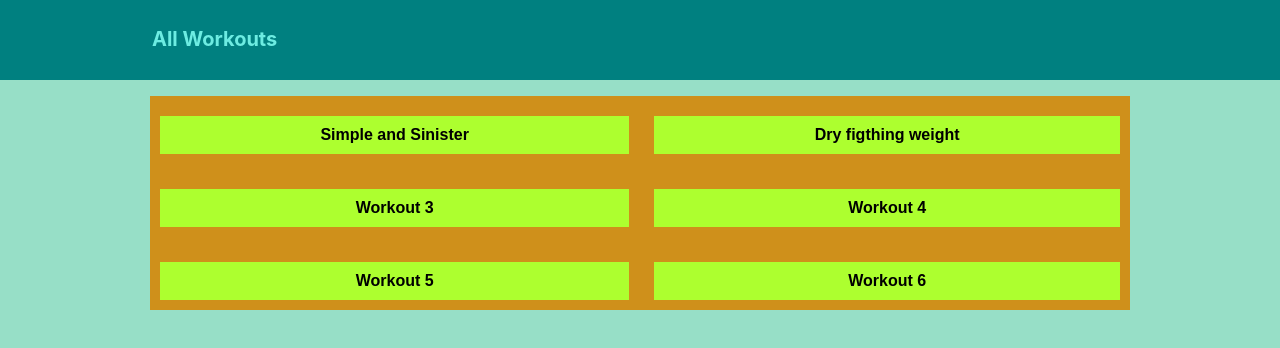
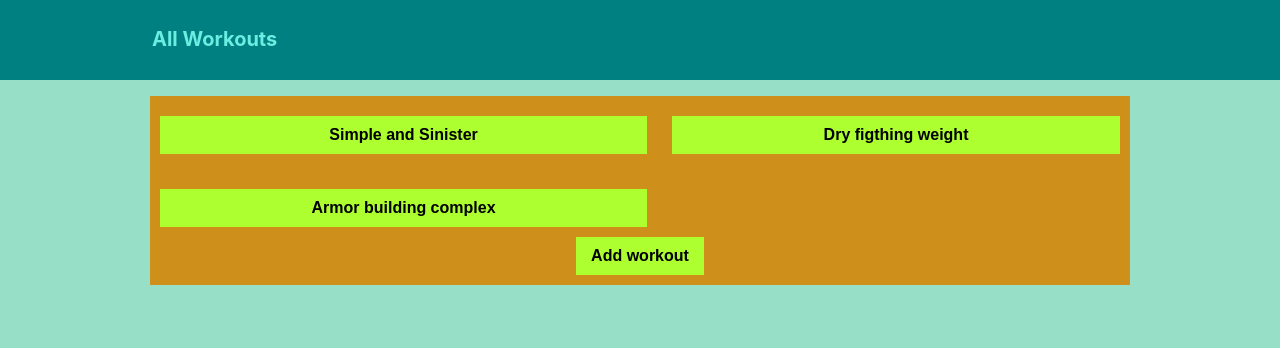
Before and after one commit to Nitsan448/WorkoutPlanner, a React (Create React App) app: page /workouts in a window 1280 px wide. Shown: the top 348 px of the page. Built offline with nearby package versions, Linux system fonts and the light colour scheme.

Commit message:
worked on workouts page

```diff
--- a/src/pages/Workouts.js
+++ b/src/pages/Workouts.js
@@ -1,11 +1,15 @@
-import React from "react";
+import React, { useState } from "react";
 import { useLocation, useNavigate } from "react-router-dom";
 import Button from "../components/UI/Button";
+import useInput from "../hooks/use-input";
 import classes from "./Workouts.module.css";
 
 function Workouts(props) {
 	const navigate = useNavigate();
 	const location = useLocation();
+
+	const workoutNameInput = useInput((value) => value.trim() === "");
+	const [addWorkoutFormIsOpen, setAddWorkoutFormIsOpen] = useState(false);
 
 	function goToWorkoutHandler(workoutIndex) {
 		navigate(`${location.pathname}/:${workoutIndex}`);
@@ -16,11 +20,22 @@ function Workouts(props) {
 			<div className={classes.gridContainer}>
 				<Button onClick={() => goToWorkoutHandler(0)} text="Simple and Sinister"></Button>
 				<Button onClick={() => goToWorkoutHandler(1)} text="Dry figthing weight"></Button>
-				<Button onClick={() => goToWorkoutHandler(2)} text="Workout 3"></Button>
-				<Button onClick={() => goToWorkoutHandler(3)} text="Workout 4"></Button>
-				<Button onClick={() => goToWorkoutHandler(4)} text="Workout 5"></Button>
-				<Button onClick={() => goToWorkoutHandler(5)} text="Workout 6"></Button>
+				<Button onClick={() => goToWorkoutHandler(2)} text="Armor building complex"></Button>
 			</div>
+			{addWorkoutFormIsOpen ? (
+				<form onSubmit={() => setAddWorkoutFormIsOpen(false)}>
+					<input
+						type="text"
+						value={workoutNameInput.value}
+						onChange={workoutNameInput.valueChangeHandler}
+						onBlur={workoutNameInput.inputBlurHandler}
+					/>
+					{workoutNameInput.isValid && <p>Workout name cannt be empty</p>}
+					<Button text="Add workout"></Button>
+				</form>
+			) : (
+				<Button onClick={() => setAddWorkoutFormIsOpen(true)} text="Add workout"></Button>
+			)}
 		</div>
 	);
 }
--- a/src/pages/playWorkout.js
+++ b/src/pages/playWorkout.js
@@ -2,7 +2,6 @@ import React, { useEffect, useState } from "react";
 import PlayingExercise from "../components/Exercises/PlayingExercise";
 import { useSelector, useDispatch } from "react-redux";
 // import { useParams } from "react-router-dom";
-import { fetchWorkoutData } from "../store/workout-actions";
 import { getTimeInMinutesAndSeconds } from "../helpers/time";
 import useTimer from "../hooks/use-timer";
 import Timer from "../components/Timer";
```
